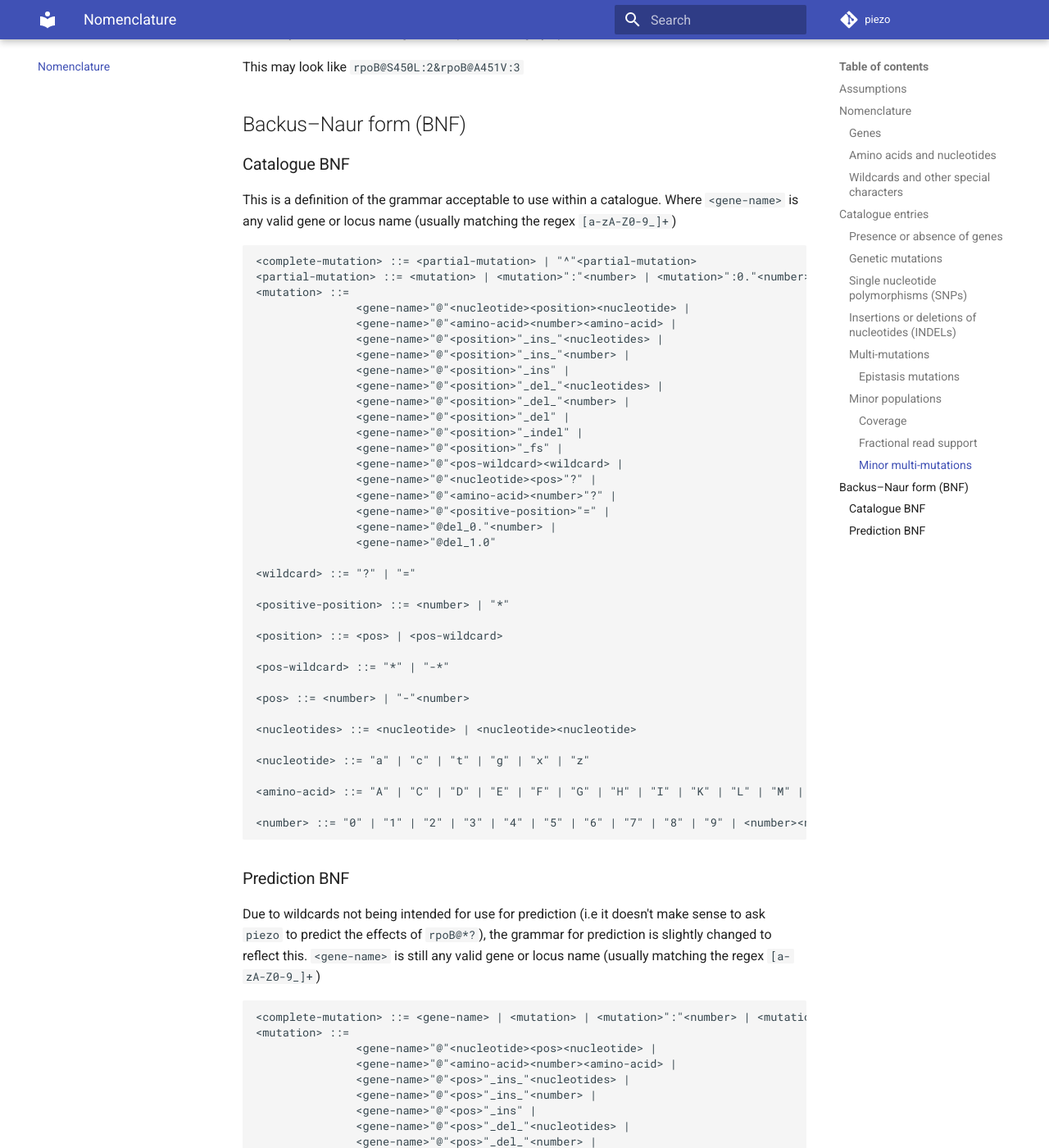
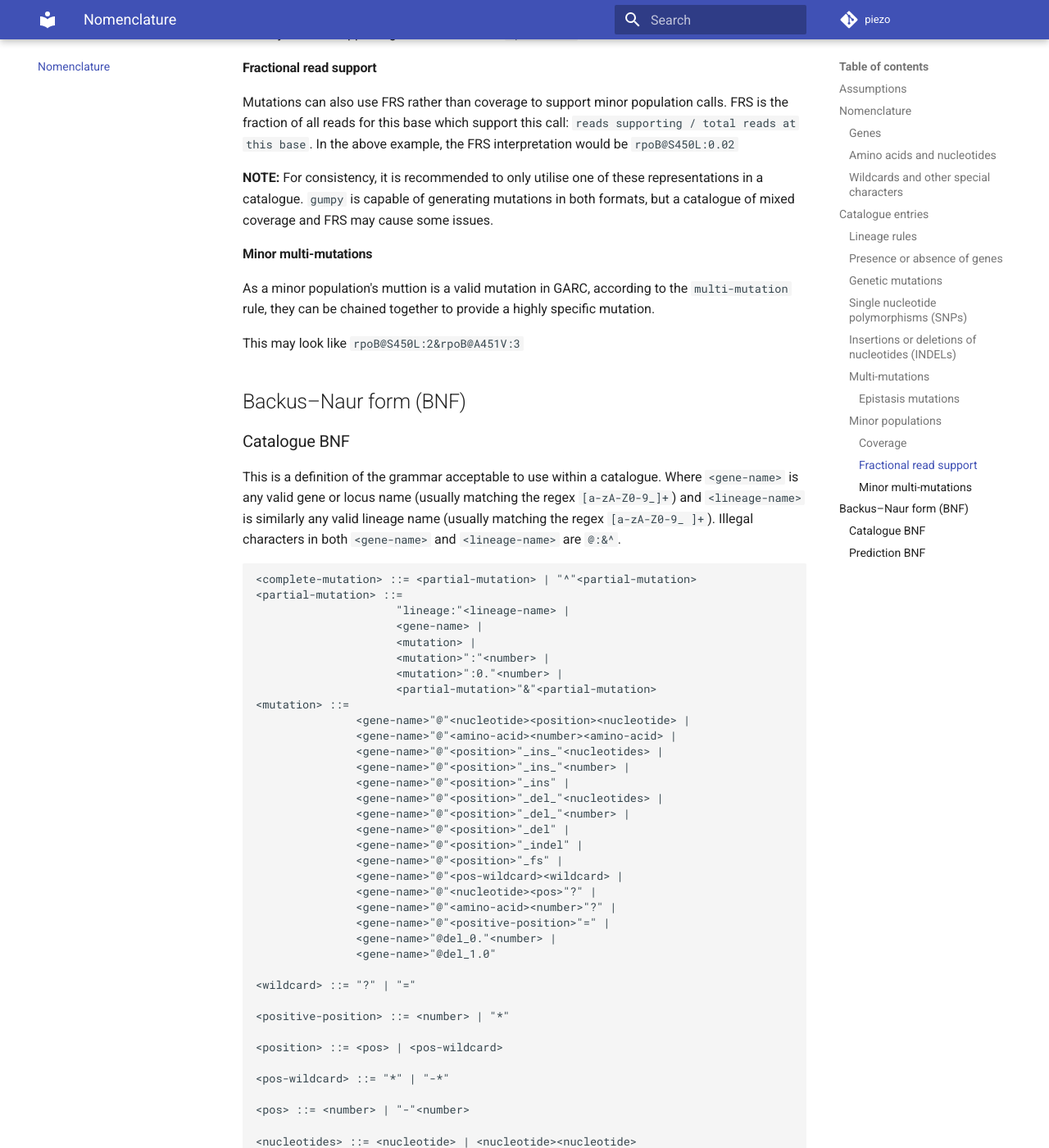
Before and after one commit to oxfordmmm/piezo, an MkDocs documentation site: the page built from docs/nomenclature.md, in a window 1280 px wide and 1400 px high, scrolled down 7519 px. Shown: the whole window at 82% size. Built offline with MkDocs 1.6.1 and Material for MkDocs 9.7.7, drawn with Linux system fonts in a browser that asks for light colours; comment, search, counter and statistics services are not loaded; the version menu is left out; some of the changed text lies outside the part shown.

Commit message:
feat: add lineage rules

````diff
--- a/NOMENCLATURE.md
+++ b/NOMENCLATURE.md
@@ -43,15 +43,31 @@ nucleotides in ['a','c','t','g','x','z']
 This is designed to be general and expandable (especially for indels)
 
 * `*` is reserved to mean any residue (or base, depending on context). Note that `-*` is expanded to mean 'any promoter position'
-* `!` is reserved for the STOP codon. This is defined in the private method `_setup_conversion_dicts()` in `cryptic.genetics.gene` (rather than `Stop` or `*` as previously)
+* `!` is reserved for the STOP codon (rather than `Stop`, `Ter` or `*` as previously).
 * `?` is a wildcard for any non-synonmous mutation and `=` is a wildcard for the synoymous mutation
 * `&` can be used to join any valid mutation with any other valid mutation to form a multi-mutation - allowing detailing of several mutations in a single row of a catalogue
 
 ## Catalogue entries
 
+### Lineage rules
+This is the highest level of the heirarchy and these rules are therefore applied first. A lineage rule is indicated by `lineage:<name>` where `<name>` is the lineage name. This gives an explicit difference from the gene presence rules detailed below. Examples:
+
+A rule referring to the sample's lineage being lineage 1
+
+`lineage:Lineage 1`
+
+A lineage in this context can also refer to sub species (as in some contexts these are essentially the same). For example both of these lineage rules refer to the same lineage
+
+`lineage:Mycobacterium Africanum`
+
+`lineage:Lineage 9`
+
+
+
+
 ### Presence or absence of genes
 
-This is the highest level of the hierarchy and these rules are therefore applied first. A gene presence entry is simply
+This is the second highest level of the hierarchy and these rules are therefore applied second. A gene presence entry is simply
 
 `oxa48`
 
@@ -254,10 +270,16 @@ This may look like `rpoB@S450L:2&rpoB@A451V:3`
 ## Backus–Naur form (BNF)
 ### Catalogue BNF
 This is a definition of the grammar acceptable to use within a catalogue.
-Where `<gene-name>` is any valid gene or locus name (usually matching the regex `[a-zA-Z0-9_]+`)
+Where `<gene-name>` is any valid gene or locus name (usually matching the regex `[a-zA-Z0-9_]+`) and `<lineage-name>` is similarly any valid lineage name (usually matching the regex `[a-zA-Z0-9_ ]+`). Illegal characters in both `<gene-name>` and `<lineage-name>` are `@:&^`.
 ```
 <complete-mutation> ::= <partial-mutation> | "^"<partial-mutation>
-<partial-mutation> ::= <mutation> | <mutation>":"<number> | <mutation>":0."<number> | <partial-mutation>"&"<partial-mutation> | <gene-name>
+<partial-mutation> ::=
+                     "lineage:"<lineage-name> |
+                     <gene-name> |
+                     <mutation> |
+                     <mutation>":"<number> |
+                     <mutation>":0."<number> |
+                     <partial-mutation>"&"<partial-mutation>
 <mutation> ::=
                <gene-name>"@"<nucleotide><position><nucleotide> |
                <gene-name>"@"<amino-acid><number><amino-acid> |
@@ -296,9 +318,15 @@ Where `<gene-name>` is any valid gene or locus name (usually matching the regex
 ```
 ### Prediction BNF
 Due to wildcards not being intended for use for prediction (i.e it doesn't make sense to ask `piezo` to predict the effects of `rpoB@*?`), the grammar for prediction is slightly changed to reflect this.
-`<gene-name>` is still any valid gene or locus name (usually matching the regex `[a-zA-Z0-9_]+`)
+`<gene-name>` is still any valid gene or locus name (usually matching the regex `[a-zA-Z0-9_]+`) and `<lineage-name>` is similarly any valid lineage name (usually matching the regex `[a-zA-Z0-9_ ]+`). Illegal characters in both `<gene-name>` and `<lineage-name>` are `@:&^`.
 ```
-<complete-mutation> ::= <gene-name> | <mutation> | <mutation>":"<number> | <mutation>":0."<number> | <complete-mutation>"&"<complete-mutation>
+<complete-mutation> ::=
+                        <lineage-name> |
+                        <gene-name> |
+                        <mutation> |
+                        <mutation>":"<number> |
+                        <mutation>":0."<number> |
+                        <complete-mutation>"&"<complete-mutation>
 <mutation> ::=
                <gene-name>"@"<nucleotide><pos><nucleotide> |
                <gene-name>"@"<amino-acid><number><amino-acid> |
````
Also changed, not shown: 3 other files.
